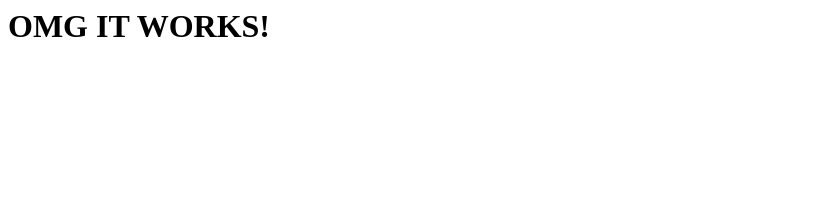
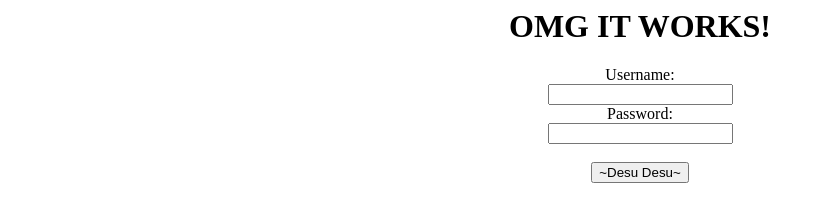
Before and after one commit to xswordsx/HackBulgaria-NodeJS, a website: page week5/1-Passport-Basics/public/index.html in a window 1280 px wide. Shown: the whole page, without its empty margins (0-822 px from the left). Drawn offline with Linux system fonts and the light colour scheme.

Commit message:
Add a better index.html page

```diff
--- a/week5/1-Passport-Basics/public/index.html
+++ b/week5/1-Passport-Basics/public/index.html
@@ -2,6 +2,20 @@
   <head>
   </head>
   <body>
-    <h1>OMG IT WORKS!</h1>
+    	<center>
+    		<h1>OMG IT WORKS!</h1>
+
+			<form action="/login">
+				Username:<br>
+				<input type="text" name="FirstName">
+				<br>
+
+				Password:<br>
+				<input type="password" name="LastName">
+				<br><br>
+
+				<input type="submit" value="~Desu Desu~">
+			</form>
+		</center>
   </body>
 </html>
```
